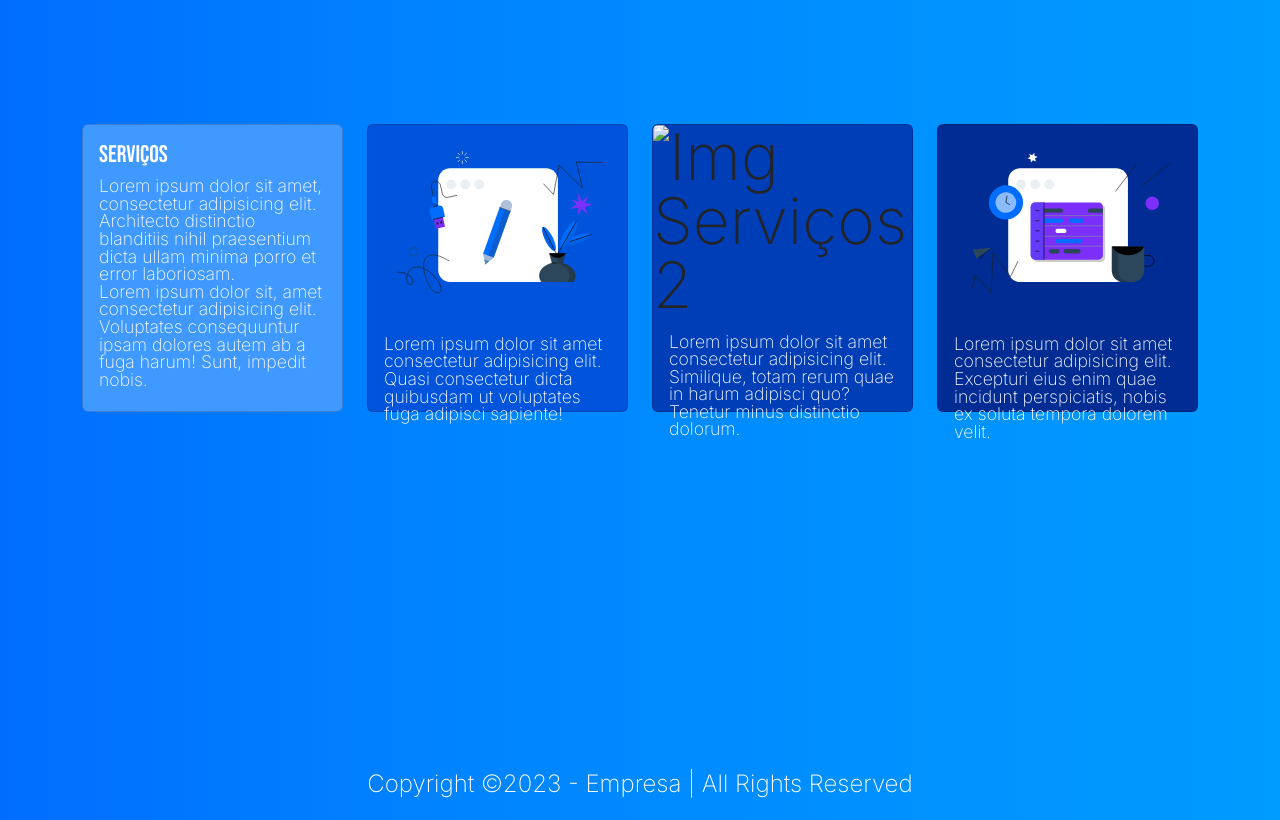
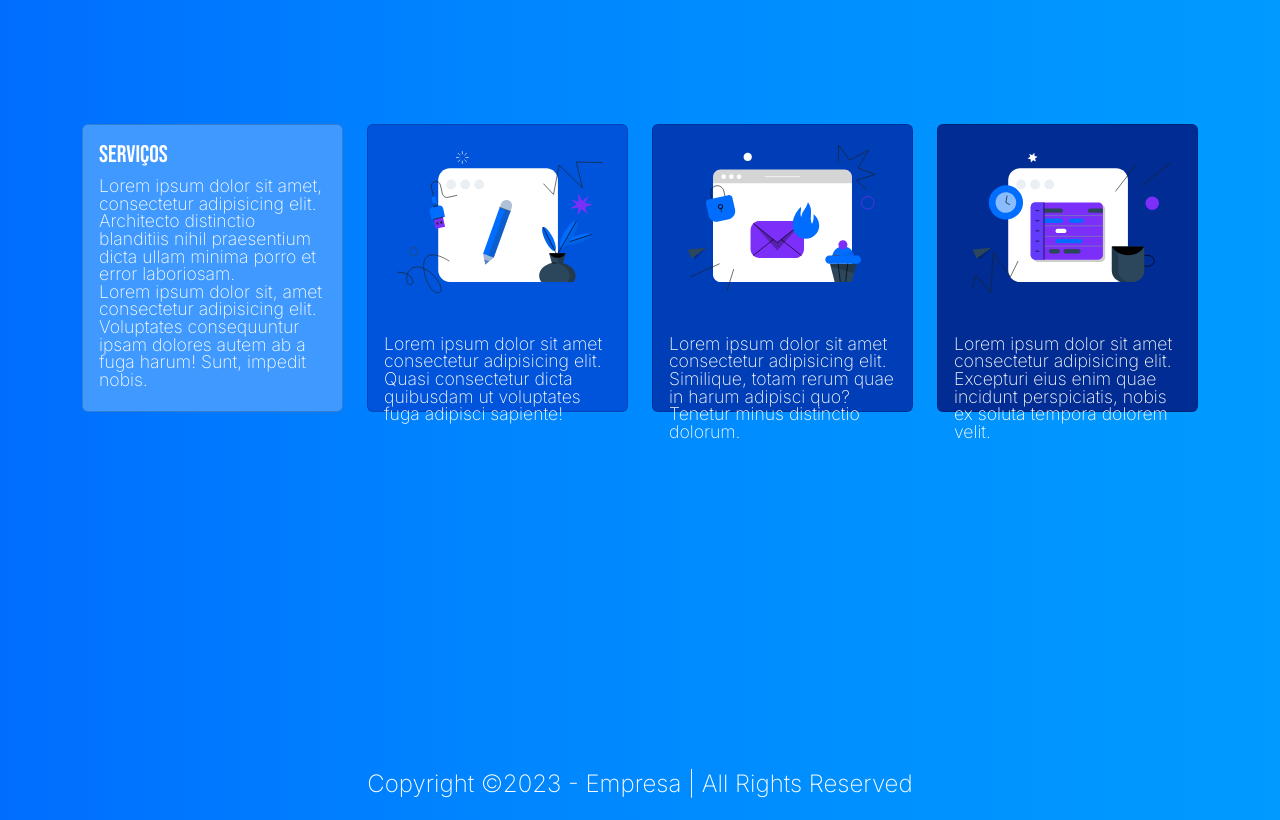
Before and after one commit to caiohenrqq/empresa-site-master-master, a plain HTML site: page index.html in a window 1280 px wide. Shown: the part 1380-2200 px from the top of the page. Drawn offline with nearby package versions, Linux system fonts and the light colour scheme; the site is published under a folder, as on GitHub Pages, so addresses that start at the root find nothing.

Commit message:
Update index.html

```diff
--- a/index.html
+++ b/index.html
@@ -123,7 +123,7 @@
           </div>
           <div class="col-md-3">
             <div class="card" style="background-color: #003EB7; height: 36vh;" id="card-servicos-7">
-              <img src="/components/img7.svg" class="card-img-top img-fluid" alt="Img Serviços 2">
+              <img src="components/img7.svg" class="card-img-top img-fluid" alt="Img Serviços 2">
               <div class="card-body">
                 <p class="card-text" id="cardtext">Lorem ipsum dolor sit amet consectetur adipisicing elit. Similique, totam rerum quae in harum adipisci quo? Tenetur minus distinctio dolorum.</p>
               </div>
```
